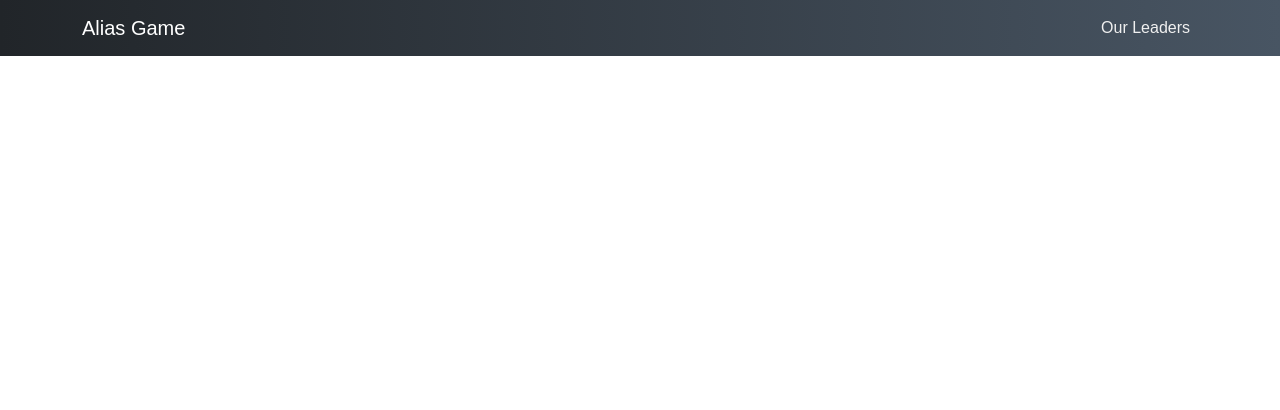
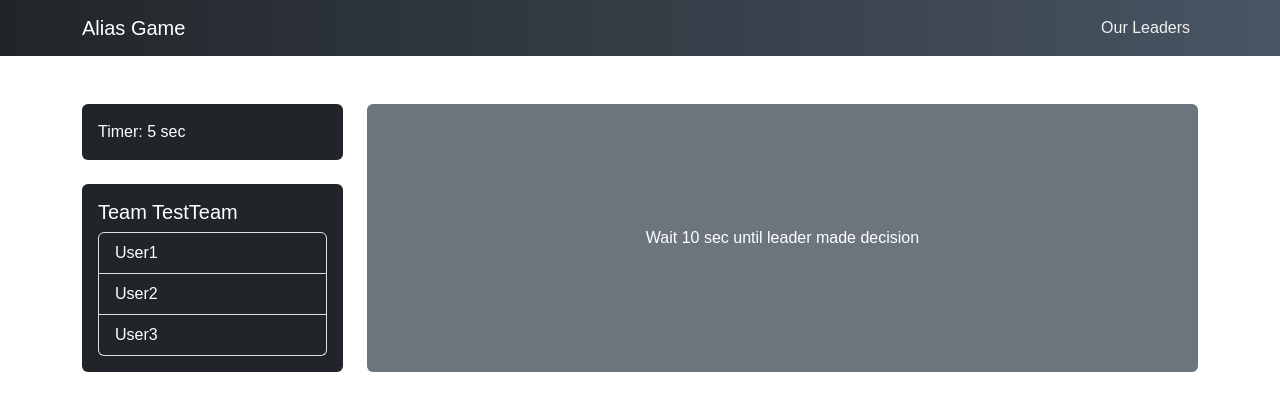
Before and after one commit to MartaKliuchnik/alias-game, a React (Vite) app in the folder alias-client/: page /wait-leader in a window 1280 px wide. Shown: the top 410 px of the page. Built offline with nearby package versions, Linux system fonts and the light colour scheme.

Commit message:
Added Wait Pages

```diff
--- a/alias-client/src/App.jsx
+++ b/alias-client/src/App.jsx
@@ -1,40 +1,77 @@
-import { Route, Routes } from 'react-router-dom';
-import 'bootstrap/dist/css/bootstrap.min.css';
-import Navbar from './components/Navbar/Navbar';
-import HomePage from './components/HomePage/HomePage';
-import LoginPage from './pages/LoginPage/LoginPage';
-import LeaderBoardPage from './pages/LeaderBoardPage/LeaderBoardPage';
-import RegisterPage from './pages/RegisterPage/RegisterPage';
+import { Route, Routes } from "react-router-dom";
+import "bootstrap/dist/css/bootstrap.min.css";
+import Navbar from "./components/Navbar/Navbar";
+import HomePage from "./components/HomePage/HomePage";
+import LoginPage from "./pages/LoginPage/LoginPage";
+import LeaderBoardPage from "./pages/LeaderBoardPage/LeaderBoardPage";
+import RegisterPage from "./pages/RegisterPage/RegisterPage";
 import DescriberPage from "./pages/DescriberPage/DescriberPage";
-import LeaderPage from './pages/LeaderPage/LeaderPage';
-import TeamsResultPage from './pages/TeamsResultPage/TeamsResultPage';
-import Room from './components/room/room';
-import Profile from './components/Profile/Profile';
-import Discussion from './components/Discussion/Discussion';
-import 'bootstrap/dist/css/bootstrap.min.css';
+import LeaderPage from "./pages/LeaderPage/LeaderPage";
+import TeamsResultPage from "./pages/TeamsResultPage/TeamsResultPage";
+import Room from "./components/room/room";
+import Profile from "./components/Profile/Profile";
+import Discussion from "./components/Discussion/Discussion";
+import Wait from "./components/Wait/Wait";
+import "bootstrap/dist/css/bootstrap.min.css";
 
 export default function App() {
   return (
     <main>
       <Navbar />
       <Routes>
-				<Route path='/' element={<RegisterPage />} />
-				<Route path='login' element={<LoginPage />} />
-				<Route path='leaderboard' element={<LeaderBoardPage />} />
+        <Route path="/" element={<RegisterPage />} />
+        <Route path="login" element={<LoginPage />} />
+        <Route path="leaderboard" element={<LeaderBoardPage />} />
         <Route path="describer" element={<DescriberPage />} />
-				<Route path='leader' element={<LeaderPage />} />
-				<Route path='teams-result' element={<TeamsResultPage />} />
-				<Route path='room' element={<Room name={'DEMO'} />} />
-				<Route path='home' element={<HomePage />} />
-				<Route path='profile' element={<Profile />} />
-				<Route path='discussion' element={<Discussion
-					teamName={'TestTeam'}
-					description={'Description for word team has to guess.'}
+        <Route path="leader" element={<LeaderPage />} />
+        <Route path="teams-result" element={<TeamsResultPage />} />
+        <Route path="room" element={<Room name={"DEMO"} />} />
+        <Route path="home" element={<HomePage />} />
+        <Route path="profile" element={<Profile />} />
+        <Route
+          path="discussion"
+          element={
+            <Discussion
+              teamName={"TestTeam"}
+              description={"Description for word team has to guess."}
               users={[
-						{ username: 'User1' },
-						{ username: 'User2' },
-						{ username: 'User3' }
-					]} />} />
+                { username: "User1" },
+                { username: "User2" },
+                { username: "User3" },
+              ]}
+            />
+          }
+        />
+        <Route
+          path="wait-leader"
+          element={
+            <Wait
+              teamName={"TestTeam"}
+              users={[
+                { username: "User1" },
+                { username: "User2" },
+                { username: "User3" },
+              ]}
+              waitTime={10}
+              role={"leader made decision"}
+            />
+          }
+        />
+        <Route
+          path="wait-describer"
+          element={
+            <Wait
+              teamName={"TestTeam"}
+              users={[
+                { username: "User1" },
+                { username: "User2" },
+                { username: "User3" },
+              ]}
+              waitTime={30}
+              role={"describer write description"}
+            />
+          }
+        />
       </Routes>
     </main>
   );
--- /dev/null
+++ b/alias-client/src/components/Wait/Wait.jsx
@@ -0,0 +1,75 @@
+import { useState, useEffect } from "react";
+import "bootstrap/dist/css/bootstrap.min.css";
+
+const Timer = ({ startTime, onTimeOut }) => {
+  const [time, setTime] = useState(startTime);
+
+  useEffect(() => {
+    if (time === 0) {
+      onTimeOut(); // Call action when time is out
+      return; // Exit effect if time is 0
+    }
+
+    const timerId = setInterval(() => {
+      setTime((prevTime) => (prevTime > 0 ? prevTime - 1 : 0));
+    }, 1000);
+
+    return () => clearInterval(timerId); // Clean up the timer
+  }, [time, onTimeOut]);
+
+  return <div className="text-white">Timer: {time} sec</div>;
+};
+
+// UserCard Component
+const UserCard = ({ username }) => (
+  <li className="list-group-item bg-dark text-white">{username}</li>
+);
+
+// TeamList Component
+const TeamList = ({ teamName, users }) => (
+  <div>
+    <h5 className="text-white">Team {teamName}</h5>
+    <ul className="list-group">
+      {users.map((user, index) => (
+        <UserCard key={index} username={user.username} />
+      ))}
+    </ul>
+  </div>
+);
+
+// Main Wait Component
+export default function Wait({ teamName, users, waitTime, role }) {
+  const handleTimeOut = () => {
+    // Action when time is up (optional)
+    console.log("Time is up!");
+  };
+
+  return (
+    <div className="container py-5">
+      <div className="row">
+        {/* Left column: Timer and Team List */}
+        <div className="col-md-3">
+          {/* Timer */}
+          <div className="mb-4 bg-dark p-3 rounded">
+            <Timer startTime={waitTime} onTimeOut={handleTimeOut} />
+          </div>
+          {/* Team List */}
+          <div className="bg-dark p-3 rounded">
+            <TeamList teamName={teamName} users={users} />
+          </div>
+        </div>
+
+        {/* Right column: Wait Message */}
+        <div className="col-md-9 d-flex flex-column">
+          {/* Wait Message */}
+          <div
+            className="bg-secondary rounded d-flex justify-content-center align-items-center flex-grow-1"
+            style={{ minHeight: "250px" }}
+          >
+            <h6 className="text-white mb-0">{`Wait ${waitTime} sec until ${role}`}</h6>
+          </div>
+        </div>
+      </div>
+    </div>
+  );
+}
```
Also changed, not shown: alias-client/package.json (line endings or trailing spaces), 2 other files (tests, documents, lock files or other folders). Lines whose indentation alone changed are shown as unchanged.
